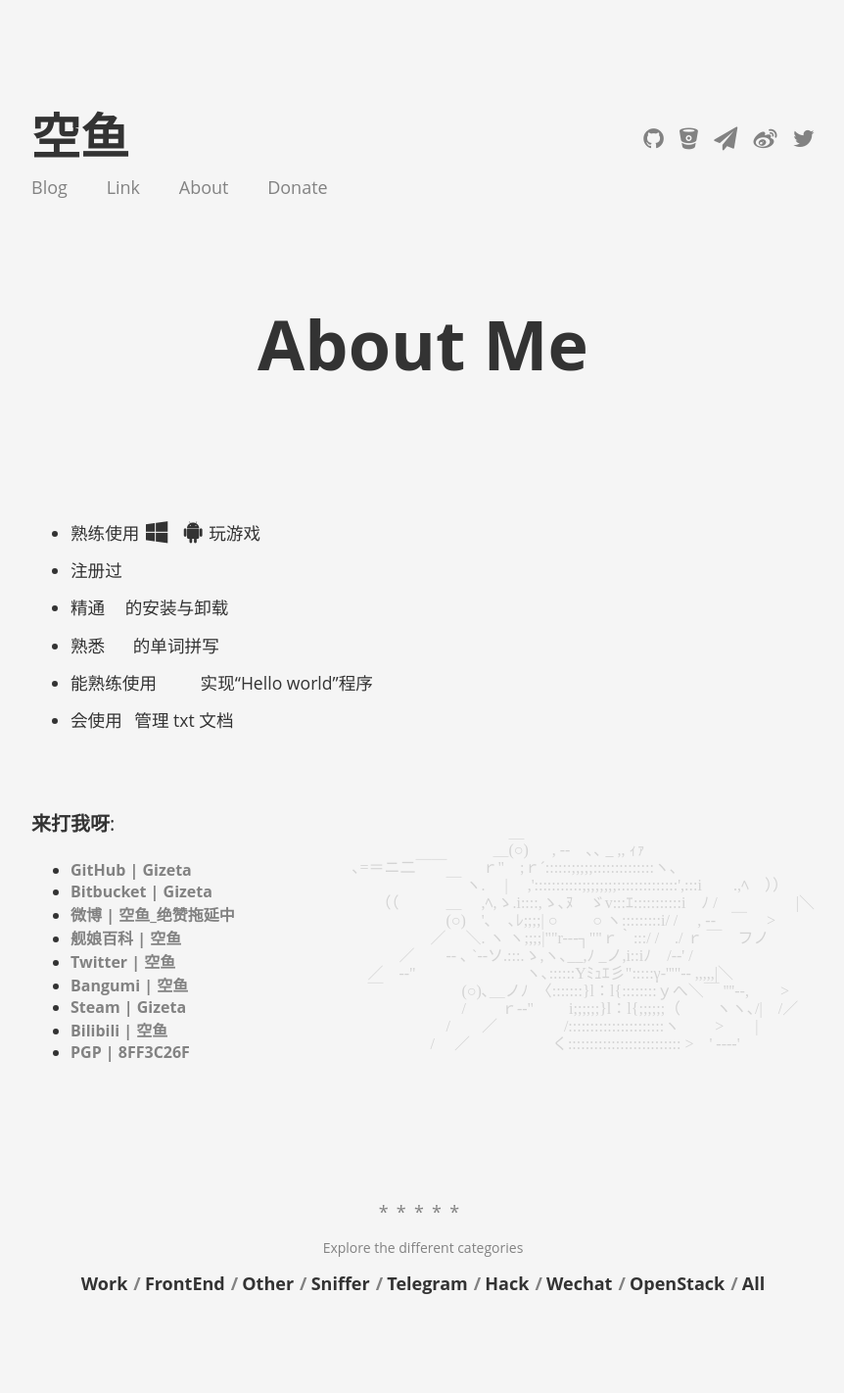
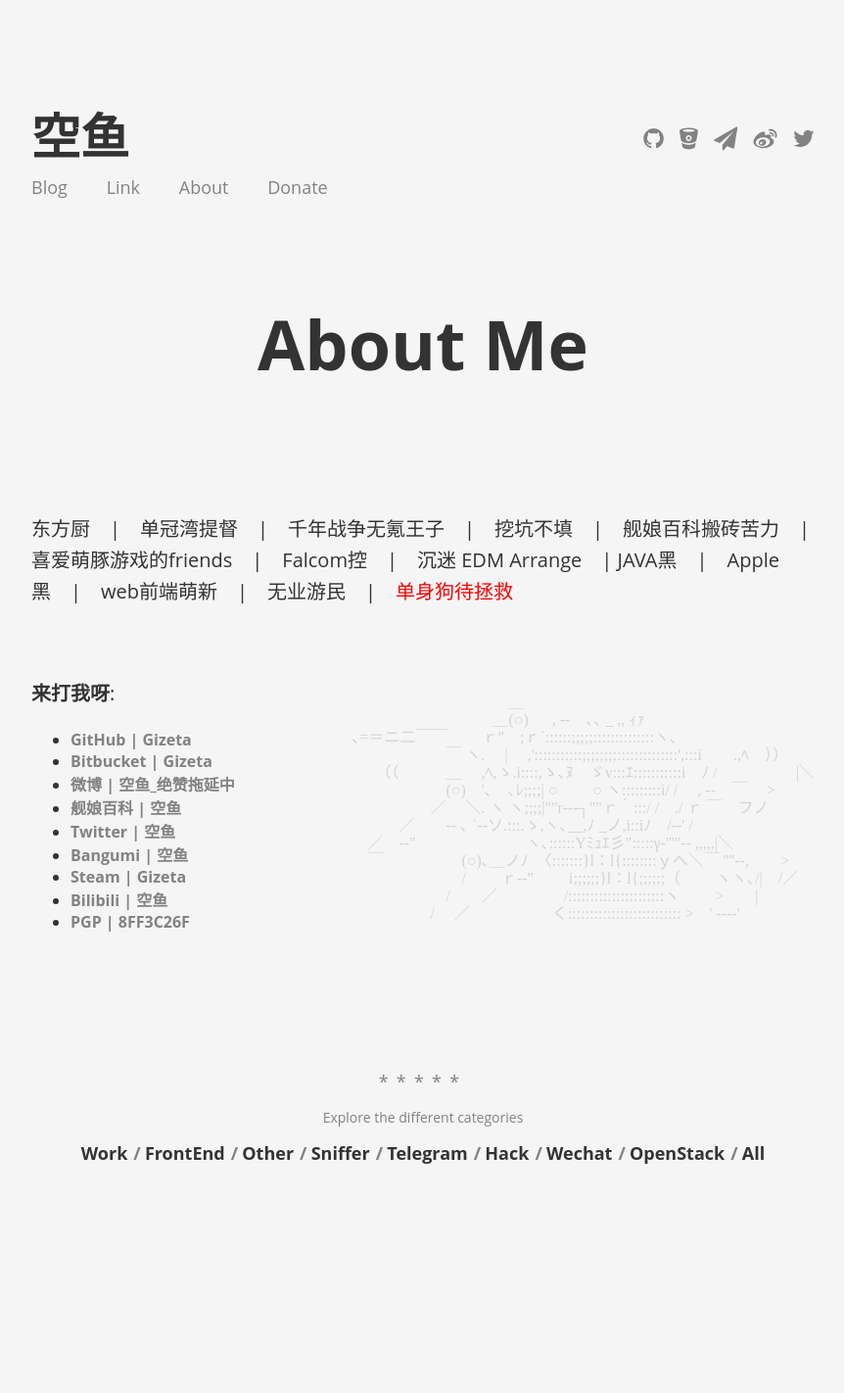
Before and after one commit to Gizeta/gizeta-blog.github.io, a Jekyll site: the page built from about.md, in a window 1280 px wide. Shown: the whole page at 98% size, without its empty margins (208-1070 px from the left). Built offline with Jekyll 4.4.1, drawn with Linux system fonts in a browser that asks for light colours; some web fonts are replaced; comment, search, counter and statistics services are not loaded; after the commit the page ends 1289 px from its top, so only the background shows below that.

Commit message:
Update about page

```diff
--- a/_layouts/default.html
+++ b/_layouts/default.html
@@ -7,7 +7,6 @@
         {% include externals/styling.html %}
         <link rel="stylesheet" href="{{ "/css/custom.css" | prepend: site.baseurl }}">
         {% if page.id == "about" %}
-            <link rel="stylesheet" href="//cdn.bootcss.com/font-mfizz/2.4.1/font-mfizz.min.css">
             <link rel="stylesheet" href="{{ "/css/about.css" | prepend: site.baseurl }}">
         {% endif %}
     </head>
--- a/about.md
+++ b/about.md
@@ -5,13 +5,7 @@
 permalink: /about/
 comment: true
 ---
-{:.skills}
-* 熟练使用 <i class="fa fa-windows"></i> <i class="icon-debian"></i> <i class="icon-ubuntu"></i> <i class="fa fa-android"></i> 玩游戏
-* 注册过 <i class="icon-npm"></i> <i class="icon-codepen"></i> <i class="icon-heroku"></i> <i class="icon-openshift"> </i><i class="icon-wordpress"></i> <i class="icon-freecodecamp"></i>
-* 精通 <i class="icon-apache"></i> <i class="icon-nginx"></i> <i class="icon-mongodb"></i> <i class="icon-postgres"></i> 的安装与卸载
-* 熟悉 <i class="icon-bootstrap"></i> <i class="icon-d3"></i> <i class="icon-jquery"></i> <i class="icon-reactjs"></i> <i class="icon-ruby-on-rails"></i> <i class="icon-unity"></i> 的单词拼写
-* 能熟练使用 <i class="icon-c"></i> <i class="icon-csharp"></i> <i class="icon-css3"></i> <i class="icon-elixir"></i> <i class="icon-html5"></i> <i class="icon-nodejs"></i> <i class="icon-php"></i> <i class="icon-ruby"></i> <i class="icon-rust"></i> <i class="icon-script"></i> 实现“Hello world”程序
-* 会使用 <i class="icon-git"></i> <i class="icon-gulp"></i> 管理 txt 文档
+东方厨　\|　单冠湾提督　\|　千年战争无氪王子　\|　挖坑不填　\|　舰娘百科搬砖苦力　\|　喜爱萌豚游戏的friends　\|　Falcom控　\|　沉迷 EDM Arrange　\| JAVA黑　\|　Apple黑　\|　web前端萌新　\|　无业游民　\|　<font color="red">单身狗待拯救</font>
 
 <br>
 
--- a/css/about.css
+++ b/css/about.css
@@ -1,13 +1,3 @@
-.skills {
-    font-size: 1.1rem;
-    line-height: 2.2rem;
-}
-
-.skills i {
-    margin: 0 2px;
-    font-size: 1.5rem;
-}
-
 .nue {
     color: lightgray;
     float: right;
```
Also changed, not shown: donate.md (+2 -2 lines), assets/images/Yorigami_Shion.jpg (renamed from upload/img/Yorigami_Shion.jpg), assets/images/donate.png (renamed from upload/img/donate.png).
